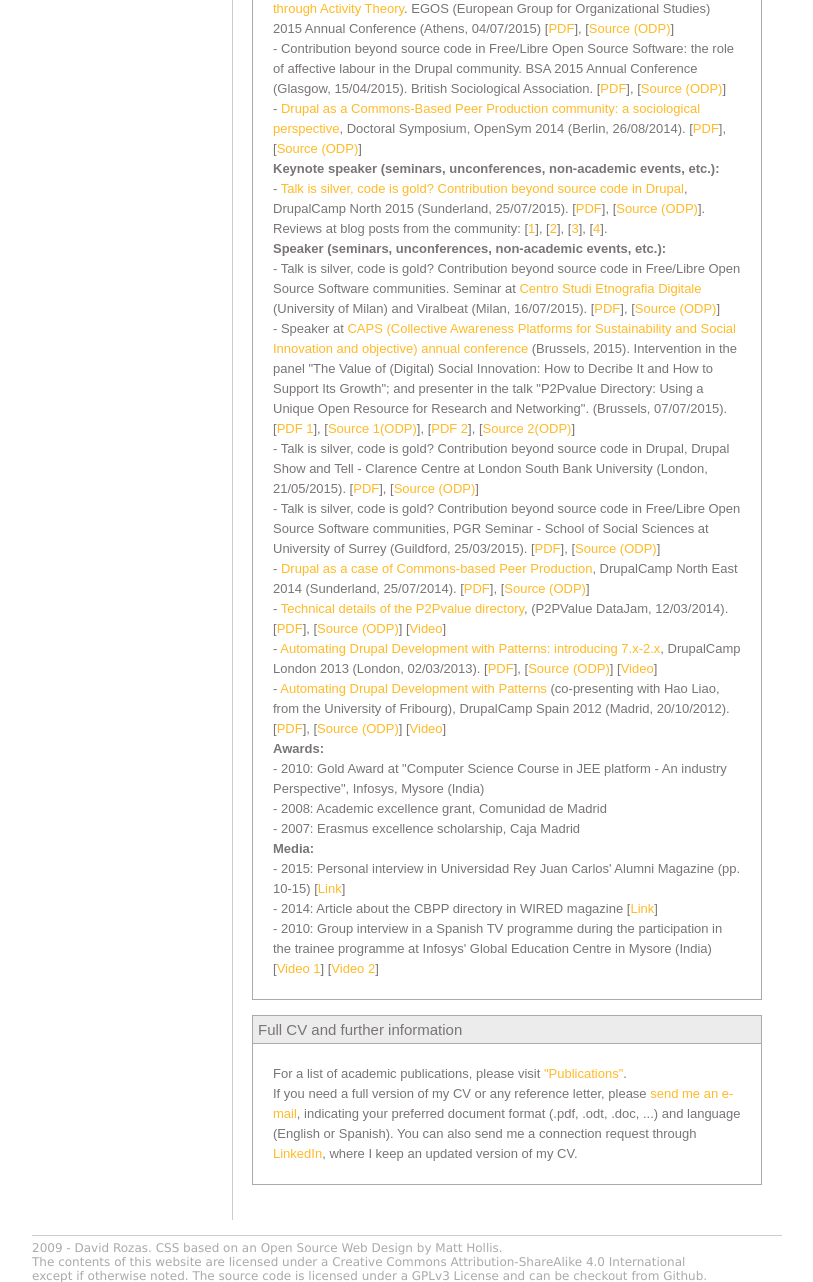
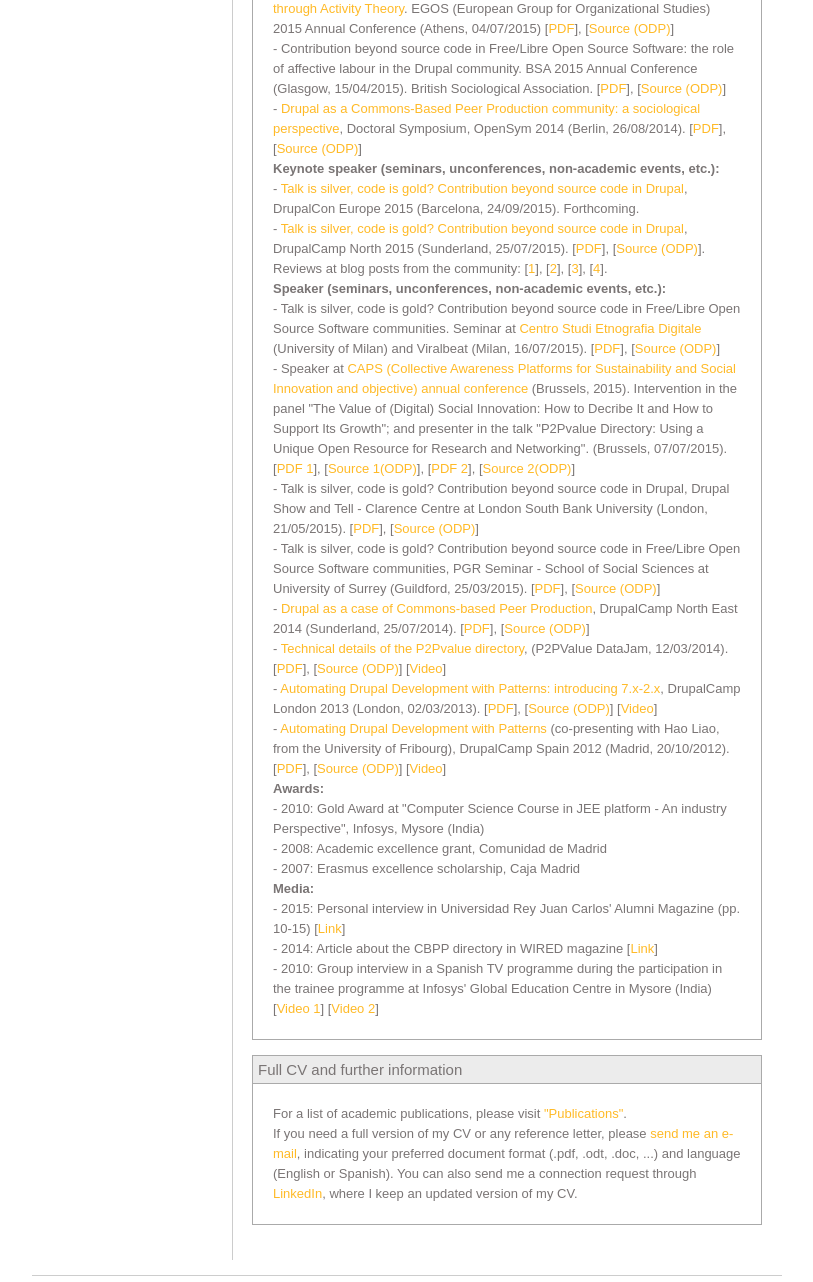
Before and after one commit to drozas/davidrozas.com, a PHP site: page /cv.php?set_language=1 in a window 1280 px wide. Shown: the part 707-1989 px from the top of the page, without its empty margins (233-1046 px from the left). Run offline with PHP 8.4, Linux system fonts and the light colour scheme; data that the repository does not hold is empty; some libraries are stand-ins or nearby versions.

Commit message:
Adding forthcoming reference to dcon15

```diff
--- a/cv.php
+++ b/cv.php
@@ -36,6 +36,8 @@
           (Berlin, 26/08/2014). [<a href=\"publications/drupal_cbpp_opensym2014.pdf\">PDF</a>], [<a href=\"publications/drupal_cbpp_opensym2014.odp\">Source (ODP)</a>]<br />
 
 	    <b>Keynote speaker (seminars, unconferences, non-academic events, etc.):</b> <br />
+	    - <a href=\"https://events.drupal.org/barcelona2015/sessions/talk-silver-code-gold-contribution-beyond-source-code-drupal\">Talk is silver, code is gold? Contribution beyond source code in Drupal</a>, DrupalCon Europe 2015
+	      (Barcelona, 24/09/2015). Forthcoming. <br />
 	    - <a href=\"http://drupalcampnorth.org/session/keynote-talk-silver-code-gold-contribution-beyond-source-code-drupal\">Talk is silver, code is gold? Contribution beyond source code in Drupal</a>, DrupalCamp North 2015
 	      (Sunderland, 25/07/2015). [<a href=\"publications/drupalcampnorth_2015.pdf\">PDF</a>], [<a href=\"publications/drupalcampnorth_2015.odp\">Source (ODP)</a>].
 			  <br /> Reviews at blog posts from the community: [<a href=\"https://microserve.io/blogs/drupalcamp-north-2015\">1</a>], [<a href=\"http://www.hashbangcode.com/blog/drupalcamp-north-2015-review\">2</a>],
```
